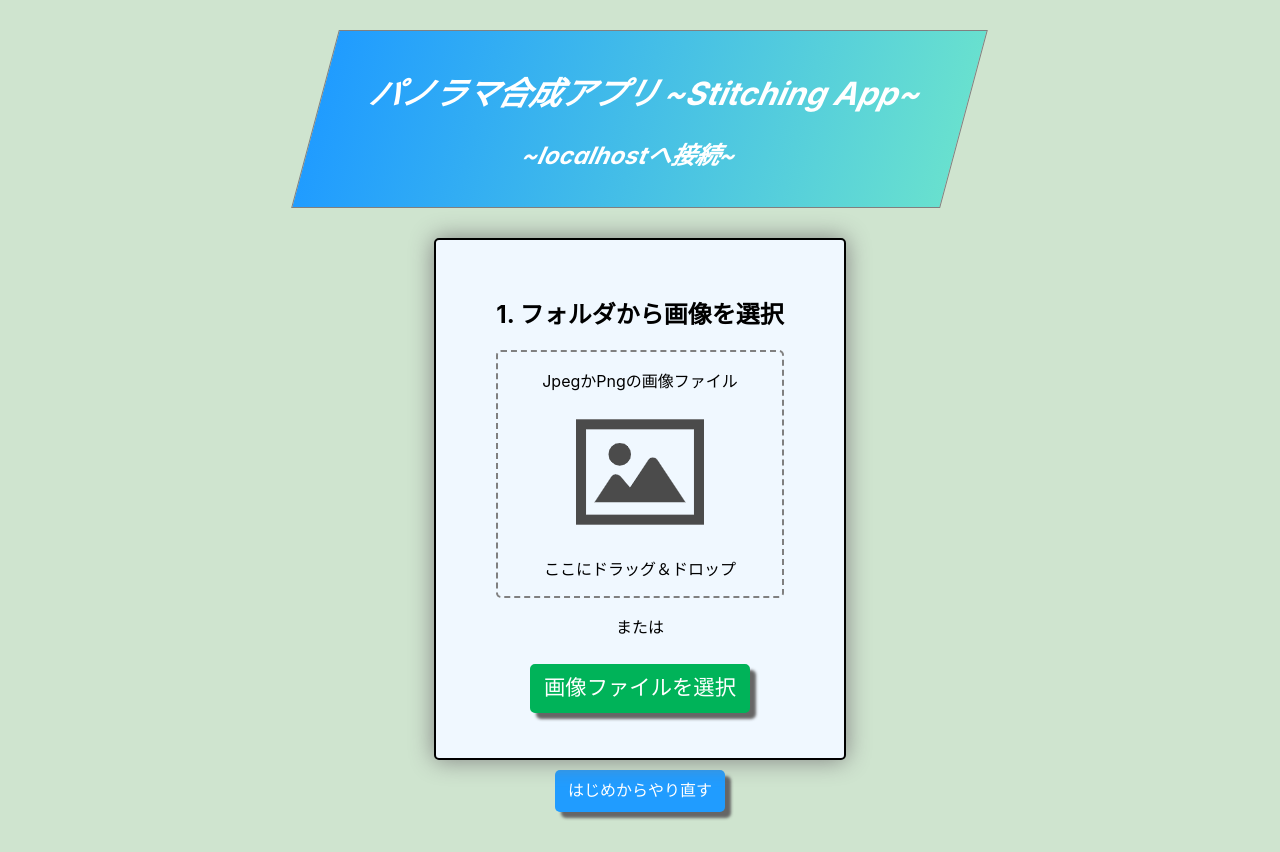
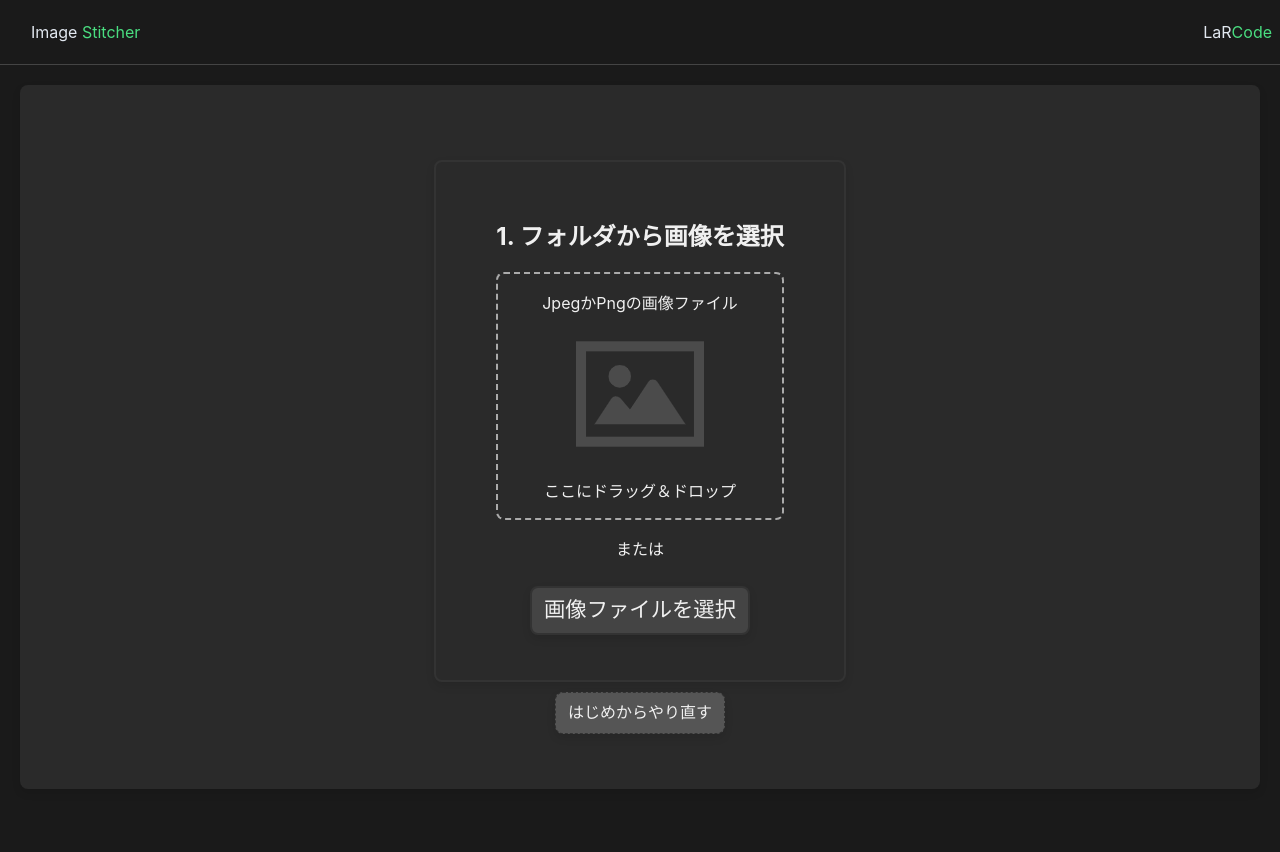
Before and after one commit to kkito0726/image-stitcher, a React (Create React App) app in the folder frontend/: page / in a window 1280 px wide. After the commit the page ends 809 px from the top, so only its background shows below. Built offline with nearby package versions, Linux system fonts and the light colour scheme.

Commit message:
画面UI修正

```diff
--- a/frontend/src/FileReader.css
+++ b/frontend/src/FileReader.css
@@ -1,14 +1,18 @@
 .appTitle {
   font-style: italic;
   padding: 1rem 3rem;
-    -webkit-transform: skew(-15deg);
   transform: skew(-15deg);
-    color: #fff;
-    background-image: -webkit-gradient(linear, left top, right top, from(#209cff), to(#68e0cf));
-    background-image: -webkit-linear-gradient(left, #209cff 0%, #68e0cf 100%);
-    background-image: linear-gradient(to right, #209cff 0%, #68e0cf 100%);
-    border: 1px solid gray;
+  color: #f0f0f0; /* 明るい文字色 */
+  background-image: linear-gradient(
+    to right,
+    #1a1a1a 0%,
+    #2a2a2a 100%
+  ); /* ダークトーンの背景色 */
+  border: 1px solid #ccc;
+  text-align: center;
+  margin-bottom: 20px;
 }
+
 .outerBox {
   display: flex;
   flex-direction: column;
@@ -17,38 +21,47 @@
   text-align: center;
   border: none;
   padding: 30px;
-
+  background-color: #2a2a2a; /* ダークトーンの背景色 */
+  box-shadow: 0 4px 8px rgba(0, 0, 0, 0.1);
+  border-radius: 8px;
+  margin: 20px;
+  color: #f0f0f0; /* 明るい文字色 */
+  min-height: 88vh;
 }
 
 .imageUplodeBox {
-        box-shadow: 0px 0px 25px gray;
-        border: 2px solid black;
+  box-shadow: 0 4px 8px rgba(0, 0, 0, 0.1);
+  border: 2px solid #333;
   padding: 35px 60px;
   position: relative;
-        background-color: aliceblue;
-        border-radius: 5px 5px 5px 5px;
+  background-color: #2a2a2a; /* ダークトーンの背景色 */
+  border-radius: 8px;
   margin-top: 30px;
+  color: #f0f0f0; /* 明るい文字色 */
 }
-        #uploadBox:hover{
+
+#uploadBox:hover {
   box-shadow: none;
-            background-color: rgb(231, 238, 243);
+  background-color: #3a3a3a; /* ダークトーンの背景色 */
 }
+
 .readImg {
   width: 100px;
   margin-right: 10px;
-        border: 1px solid black;
-        border-radius: 5px 5px 5px 5px;
+  border: 1px solid #333;
+  border-radius: 8px;
 }
 
 .stitchedImg {
-        border: 1px solid black;
-        border-radius: 5px 5px 5px 5px;
+  border: 1px solid #333;
+  border-radius: 8px;
 }
 
-    .imageLogoAndText  {
-    border: 2px dashed gray;
-    border-radius: 5px 5px 5px 5px;
+.imageLogoAndText {
+  border: 2px dashed #aaa;
+  border-radius: 8px;
   margin-bottom: 0px;
+  color: #f0f0f0; /* 明るい文字色 */
 }
 
 .imageUploadInput {
@@ -60,39 +73,43 @@
   height: 100%;
   cursor: pointer;
 }
+
 .modeList {
   text-align: left;
+  color: #f0f0f0; /* 明るい文字色 */
 }
 
 .button {
-    display       : inline-block;
-    border-radius: 5px 5px 5px 5px;          /* 角丸       */
-    font-size     : 16pt;        /* 文字サイズ */
-    text-align    : center;      /* 文字位置   */
-    cursor        : pointer;     /* カーソル   */
-    padding       : 12px 12px;   /* 余白       */
-    background    : #00b359;     /* 背景色     */
-    color         : #ffffff;     /* 文字色     */
-    line-height   : 1em;         /* 1行の高さ  */
-    transition    : .3s;         /* なめらか変化 */
-    box-shadow    : 6px 6px 3px #666666;  /* 影の設定 */
-    border        : 2px solid #00b359;    /* 枠の指定 */
+  display: inline-block;
+  border-radius: 8px;
+  font-size: 16pt;
+  text-align: center;
+  cursor: pointer;
+  padding: 12px 12px;
+  background: #444; /* ダークトーンの背景色 */
+  color: #f0f0f0; /* 明るい文字色 */
+  line-height: 1em;
+  transition: 0.3s;
+  box-shadow: 0 4px 8px rgba(0, 0, 0, 0.1);
+  border: 2px solid #333;
   text-decoration: none;
   margin-top: 10px;
   margin-bottom: 10px;
 }
+
 .button:hover {
-        box-shadow    : none;        /* カーソル時の影消去 */
-        color         : #00b359;     /* 背景色     */
-        background    : #ffffff;     /* 文字色     */
+  box-shadow: none;
+  color: #fff;
+  background: #555; /* ホバー時のダークトーンの背景色 */
 }
 
 .button#refresh {
-            font-size     : 12pt;
-            background-color: #209cff;
-            border        : 1px dashed #209cff;
+  font-size: 12pt;
+  background-color: #555; /* ダークトーンの背景色 */
+  border: 1px dashed #333;
 }
+
 .button#refresh:hover {
-                box-shadow    : none;
-                color         : #ffffff;
+  box-shadow: none;
+  color: #fff;
 }
--- a/frontend/src/FileReader.js
+++ b/frontend/src/FileReader.js
@@ -1,50 +1,44 @@
-import React from 'react'
-import { useState } from 'react';
-import { ImgLoader } from './ImgLoader';
-import "./FileReader.css"
-import ImageLogo from "./fileImage.png"
-
+import React from "react";
+import { useState } from "react";
+import { ImgLoader } from "./ImgLoader";
+import "./FileReader.css";
+import ImageLogo from "./fileImage.png";
+import { Topbar } from "./Topbar";
 
 export const FileReader = () => {
-
-    const [loading, setloading] = useState(false)
-    const [path, setpath] = useState([])
-    const [dataUrl, setDataUrl] = useState([])
+  const [loading, setloading] = useState(false);
+  const [path, setpath] = useState([]);
+  const [dataUrl, setDataUrl] = useState([]);
 
   const onInput = (e) => {
-        const file = e.target.files
+    const file = e.target.files;
     if (file && file.length > 0) {
-            let dataURLs = []
-            let filesPath = []
+      let dataURLs = [];
+      let filesPath = [];
 
-            for (let i=0; i<file.length; i++) {
-                filesPath.push(window.URL.createObjectURL(file[i]))
+      for (let i = 0; i < file.length; i++) {
+        filesPath.push(window.URL.createObjectURL(file[i]));
 
         var reader = new window.FileReader();
         reader.readAsDataURL(file[i]);
 
         reader.onload = (e) => {
-                    let str = e.target.result
-                    dataURLs.push(str.substr(str.indexOf(",")+1))
+          let str = e.target.result;
+          dataURLs.push(str.substr(str.indexOf(",") + 1));
         };
-            };
+      }
       setDataUrl(dataURLs);
-            setpath(filesPath)
+      setpath(filesPath);
       return setloading(true);
     }
-    }
+  };
 
   return (
+    <div>
+      <Topbar />
+
       <div className="outerBox">
-            <div className="title">
-            <div className='appTitle'>
-                 <h1>パノラマ合成アプリ ~Stitching App~</h1>
-                 <h2>~localhostへ接続~</h2>
-            </div>
-
-
-            </div>
-            <div className="imageUplodeBox" id='uploadBox'>
+        <div className="imageUplodeBox" id="uploadBox">
           <h2>1. フォルダから画像を選択</h2>
           <div className="imageLogoAndText">
             <p>JpegかPngの画像ファイル</p>
@@ -60,7 +54,7 @@ export const FileReader = () => {
             onInput={onInput}
           />
           <p>または</p>
-                    <button variant="contained" className='button'>
+          <button variant="contained" className="button">
             画像ファイルを選択
             <input
               className="imageUploadInput"
@@ -75,17 +69,22 @@ export const FileReader = () => {
           <div>
             <ImgLoader path={path} image={dataUrl} />
           </div>
-                ) : (<></>)}
+        ) : (
+          <></>
+        )}
         <button
-            type='button'
-            onClick={() => {window.location.reload()}}
+          type="button"
+          onClick={() => {
+            window.location.reload();
+          }}
           className="button"
-            id='refresh'
+          id="refresh"
         >
           はじめからやり直す
         </button>
       </div>
-    )
+    </div>
+  );
 };
 
 export default FileReader;
--- a/frontend/src/ImgCropper.css
+++ b/frontend/src/ImgCropper.css
@@ -1,16 +1,49 @@
+.outerBox {
+  display: flex;
+  justify-content: center;
+  align-items: flex-start;
+  text-align: center;
+  border: none;
+  padding: 30px;
+  background-color: #2a2a2a; /* ダークトーンの背景色 */
+  box-shadow: 0 4px 8px rgba(0, 0, 0, 0.1);
+  border-radius: 8px;
+  margin: 20px;
+  color: #f0f0f0; /* 明るい文字色 */
+}
+
 .cropBox {
-    flex: 1;
-    box-shadow: 0px 0px 25px gray;
-    border: 2px solid black;
-    padding: 20px;
-    position: relative;
-    background-color: aliceblue;
-    border-radius: 5px 5px 5px 5px;
-    margin: 20px;
+  flex: 1;
+  display: flex;
+  flex-direction: column;
+  justify-content: center;
+  align-items: center;
+  box-shadow: 0 4px 8px rgba(0, 0, 0, 0.1);
+  border: 2px solid #333;
+  padding: 20px;
+  background-color: #2a2a2a; /* ダークトーンの背景色 */
+  border-radius: 8px;
+  margin: 10px;
+  color: #f0f0f0; /* 明るい文字色 */
+  height: 100%;
 }
 
 #cropImg {
-    border: 1px solid gray;
-    box-shadow: 0px 0px 5px gray;
-    border-radius: 5px 5px 5px 5px;
+  border: 1px solid #ccc;
+  box-shadow: 0 2px 4px rgba(0, 0, 0, 0.1);
+  border-radius: 8px;
+  max-width: 100%;
+  height: auto;
 }
+
+.imageEditor {
+  display: flex;
+  justify-content: space-between;
+  align-items: stretch;
+  width: 100%;
+  padding: 10px;
+  box-shadow: 0 4px 8px rgba(0, 0, 0, 0.1);
+  border-radius: 8px;
+  background-color: #2a2a2a; /* ダークトーンの背景色 */
+  color: #f0f0f0; /* 明るい文字色 */
+}
--- a/frontend/src/ImgSender.css
+++ b/frontend/src/ImgSender.css
@@ -1,17 +1,24 @@
 #modeSelecter {
-  background: #cfcedb;
-  box-shadow: 0px 0px 5px gray;
+  background: #2a2a2a;
+  box-shadow: 0 2px 4px rgba(0, 0, 0, 0.1);
   font-size: 16px;
-  border-radius: 5px 5px 5px 5px;
-  padding       : 5px 5px;
-  border: rgb(241, 248, 253);
-  margin-bottom: 10px;
+  border-radius: 8px;
+  padding: 10px 15px;
+  border: 1px solid #ccc;
+  margin-bottom: 20px;
+  width: 100%;
+  max-width: 400px;
+  margin: 0 auto;
+  color: #f0f0f0;
 }
 
-.descriptionBox{
-  border: 2px dashed gray;
-  border-radius: 5px 5px 5px 5px;
-  background-color: rgb(241, 248, 253);
-  box-shadow: 0px 0px 10px gray;
-  padding-right: 20px;
+.descriptionBox {
+  border: 2px dashed #aaa;
+  border-radius: 8px;
+  background-color: #2a2a2a;
+  box-shadow: 0 2px 4px rgba(0, 0, 0, 0.1);
+  padding: 20px;
+  margin: 20px 0;
+  text-align: center;
+  color: #f0f0f0;
 }
--- /dev/null
+++ b/frontend/src/Topbar.css
@@ -0,0 +1,52 @@
+* {
+  box-sizing: border-box;
+}
+
+.navbar {
+  display: flex;
+  align-items: center;
+  justify-content: space-between;
+  width: 100%;
+  background-color: #1a1a1a; /* 少し明るめのダークトーン */
+  border-bottom: 1px solid #444; /* ボーダー色を調整 */
+  position: sticky;
+  top: 0;
+  z-index: 50;
+  padding: 0.25rem 0.5rem; /* パディングを調整 */
+  min-height: 1rem; /* 最小高さを調整 */
+}
+
+.logo {
+  padding: 0.5rem;
+  border-radius: 0.25rem;
+  cursor: pointer;
+  transition: background-color 0.2s;
+}
+
+.logo:hover {
+  background-color: #18181b; /* hover:bg-zinc-900 */
+}
+
+.logo-text {
+  color: #e2e8f0; /* text-slate-200 */
+}
+
+.logo-highlight {
+  color: #4ade80; /* text-green-400 */
+}
+
+.org-name {
+  color: #e2e8f0; /* text-slate-200 */
+}
+
+.navbar a {
+  color: #e2e8f0; /* text-slate-200 */
+  text-decoration: none;
+  padding: 10px 15px;
+  transition: color 0.3s ease;
+}
+
+.navbar a:hover {
+  color: #4ade80; /* text-green-400 */
+  text-decoration: none; /* 下線を削除 */
+}
--- /dev/null
+++ b/frontend/src/Topbar.jsx
@@ -0,0 +1,18 @@
+import "./Topbar.css";
+
+export const Topbar = () => {
+  return (
+    <div class="navbar">
+      <a href="/">
+        <div class="logo">
+          <span class="logo-text">
+            Image <span class="logo-highlight">Stitcher</span>
+          </span>
+        </div>
+      </a>
+      <div class="org-name">
+        LaR<span class="logo-highlight">Code</span>
+      </div>
+    </div>
+  );
+};
--- a/frontend/src/index.css
+++ b/frontend/src/index.css
@@ -1,14 +1,14 @@
 body {
   margin: 0;
-  font-family: -apple-system, BlinkMacSystemFont, 'Segoe UI', 'Roboto', 'Oxygen',
-    'Ubuntu', 'Cantarell', 'Fira Sans', 'Droid Sans', 'Helvetica Neue',
+  font-family: -apple-system, BlinkMacSystemFont, "Segoe UI", "Roboto", "Oxygen",
+    "Ubuntu", "Cantarell", "Fira Sans", "Droid Sans", "Helvetica Neue",
     sans-serif;
   -webkit-font-smoothing: antialiased;
   -moz-osx-font-smoothing: grayscale;
-  background-color: rgba(207, 228, 207, 0.993);
+  background-color: #1a1a1a;
 }
 
 code {
-  font-family: source-code-pro, Menlo, Monaco, Consolas, 'Courier New',
+  font-family: source-code-pro, Menlo, Monaco, Consolas, "Courier New",
     monospace;
 }
```
Also changed, not shown: frontend/src/ImgCropper.js (+36 -29 lines). Lines whose indentation alone changed are shown as unchanged.
